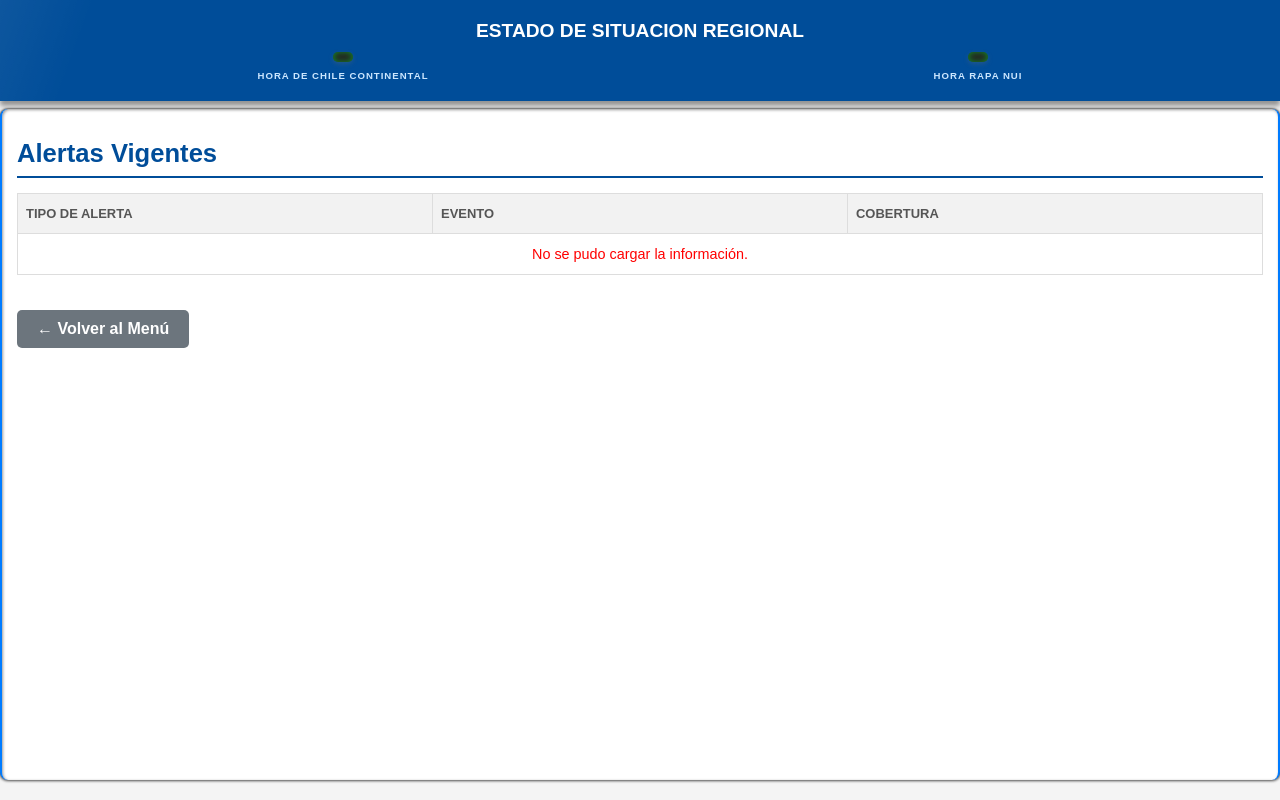
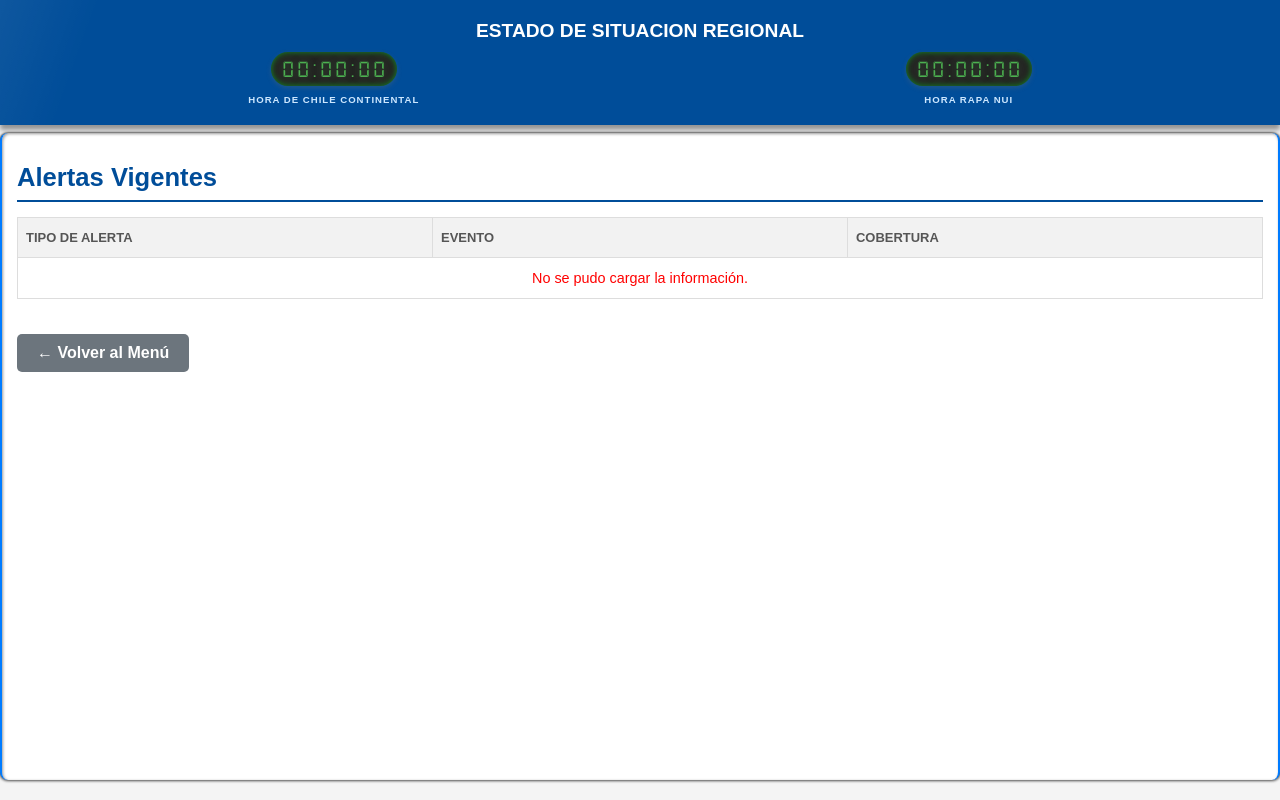
Before and after one commit to feliramosz/visor-monitoreo-regional, a plain HTML site: page alertas.html in a window 1280 px wide. Drawn offline with Linux system fonts and the light colour scheme; no server answers; sample sign-in values are in the browser's storage.

Commit message:
Ajustes en relojes de alertas.html

```diff
--- a/alertas.html
+++ b/alertas.html
@@ -51,11 +51,15 @@
         <h1>ESTADO DE SITUACION REGIONAL</h1>
         <div class="clocks-container">
             <div class="header-clock">
-                <div class="led-clock" id="clock-continental"></div>
+                <div class="led-clock" id="clock-continental">
+                    <span class="digit">0</span><span class="digit">0</span><span class="separator">:</span><span class="digit">0</span><span class="digit">0</span><span class="separator">:</span><span class="digit">0</span><span class="digit">0</span>
+                </div>
                 <h3>HORA DE CHILE CONTINENTAL</h3>
             </div>
             <div class="header-clock">
-                <div class="led-clock" id="clock-rapa-nui"></div>
+                <div class="led-clock" id="clock-rapa-nui">
+                    <span class="digit">0</span><span class="digit">0</span><span class="separator">:</span><span class="digit">0</span><span class="digit">0</span><span class="separator">:</span><span class="digit">0</span><span class="digit">0</span>
+                </div>
                 <h3>HORA RAPA NUI</h3>
             </div>
         </div>
```
